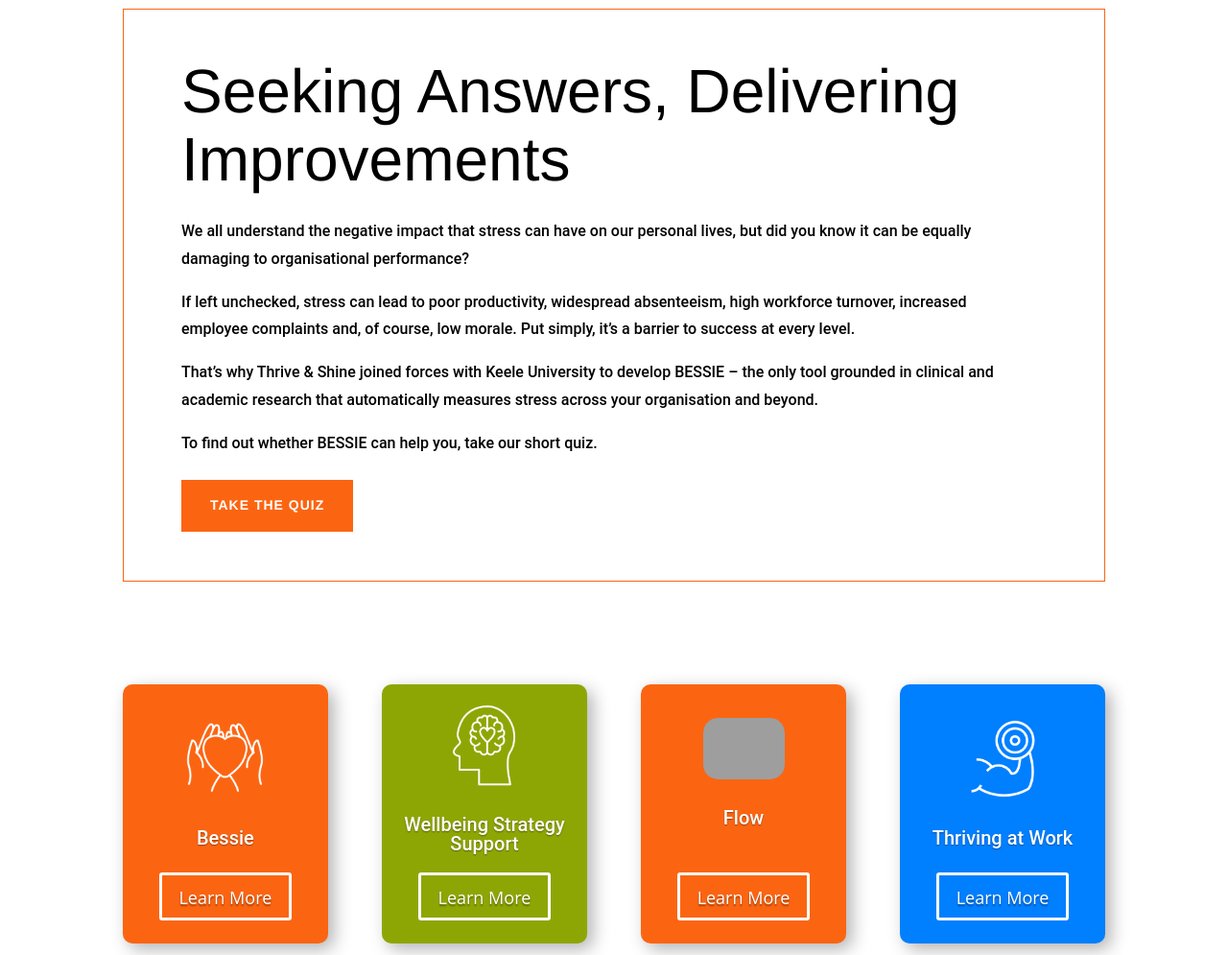
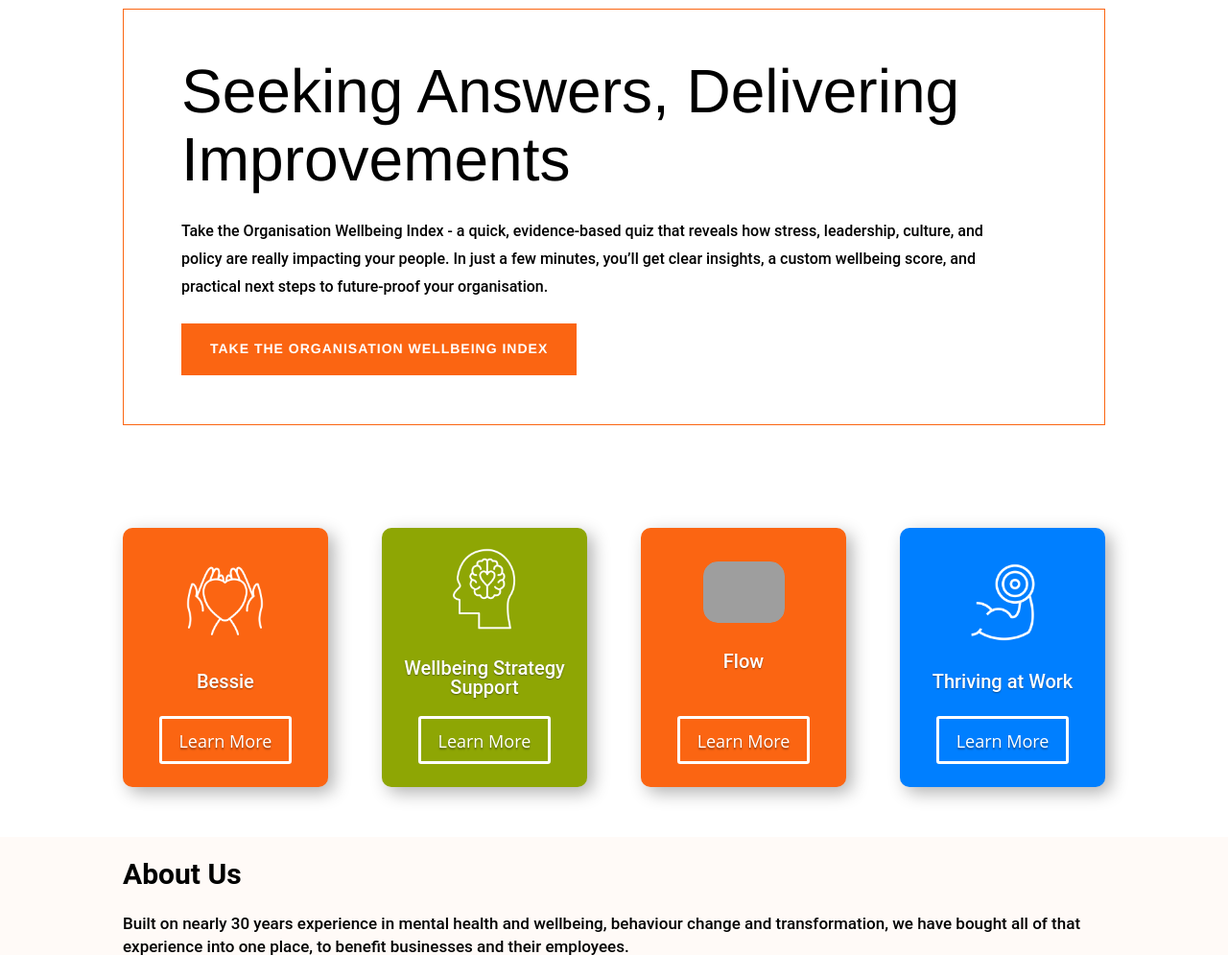
Before and after one commit to avdevs/bessie_git, a Django app: page / in a window 1280 px wide. Shown: the part 770-1765 px from the top of the page at 96% size. Run offline with Django 5.2, Linux system fonts and the light colour scheme; parts of the project's set-up code (start-up, migrations or seed data) failed here and were passed over; some libraries are stand-ins or nearby versions; grey boxes are pictures that could not be loaded.

Commit message:
Updates wording of quiz to Organisation Wellbeing Index

```diff
--- a/pages/templates/pages/home.html
+++ b/pages/templates/pages/home.html
@@ -552,29 +552,7 @@
                           >
                             <div class="et_pb_text_inner">
                               <p>
-                                We all understand the negative impact that
-                                stress can have on our personal lives, but did
-                                you know it can be equally damaging to
-                                organisational performance?
-                              </p>
-                              <p>
-                                If left unchecked, stress can lead to poor
-                                productivity, widespread absenteeism, high
-                                workforce turnover, increased employee
-                                complaints and, of course, low morale. Put
-                                simply, it’s a barrier to success at every
-                                level.
-                              </p>
-                              <p>
-                                That’s why Thrive &amp; Shine joined forces with
-                                Keele University to develop BESSIE – the only
-                                tool grounded in clinical and academic research
-                                that automatically measures stress across your
-                                organisation and beyond.
-                              </p>
-                              <p>
-                                To find out whether BESSIE can help you, take
-                                our short quiz.
+                                Take the Organisation Wellbeing Index - a quick, evidence-based quiz that reveals how stress, leadership, culture, and policy are really impacting your people. In just a few minutes, you’ll get clear insights, a custom wellbeing score, and practical next steps to future-proof your organisation.
                               </p>
                             </div>
                           </div>
@@ -584,7 +562,7 @@
                             <a
                               class="et_pb_button et_pb_button_0 et_pb_bg_layout_light"
                               href="{%  url 'quiz' %}"
-                              >TAKE the QUIZ</a
+                              >TAKE the Organisation Wellbeing Index</a
                             >
                           </div>
                         </div>
--- a/templates/partials/header.html
+++ b/templates/partials/header.html
@@ -53,7 +53,7 @@
               <li
                 class="menu-item menu-item-type-post_type menu-item-object-page menu-item-209"
               >
-                <a href="{% url 'quiz' %}">Quiz</a>
+                <a href="{% url 'quiz' %}">Organisation Wellbeing Index</a>
               </li>
               <!-- <li
                 class="menu-item menu-item-type-post_type menu-item-object-page menu-item-241"
```
